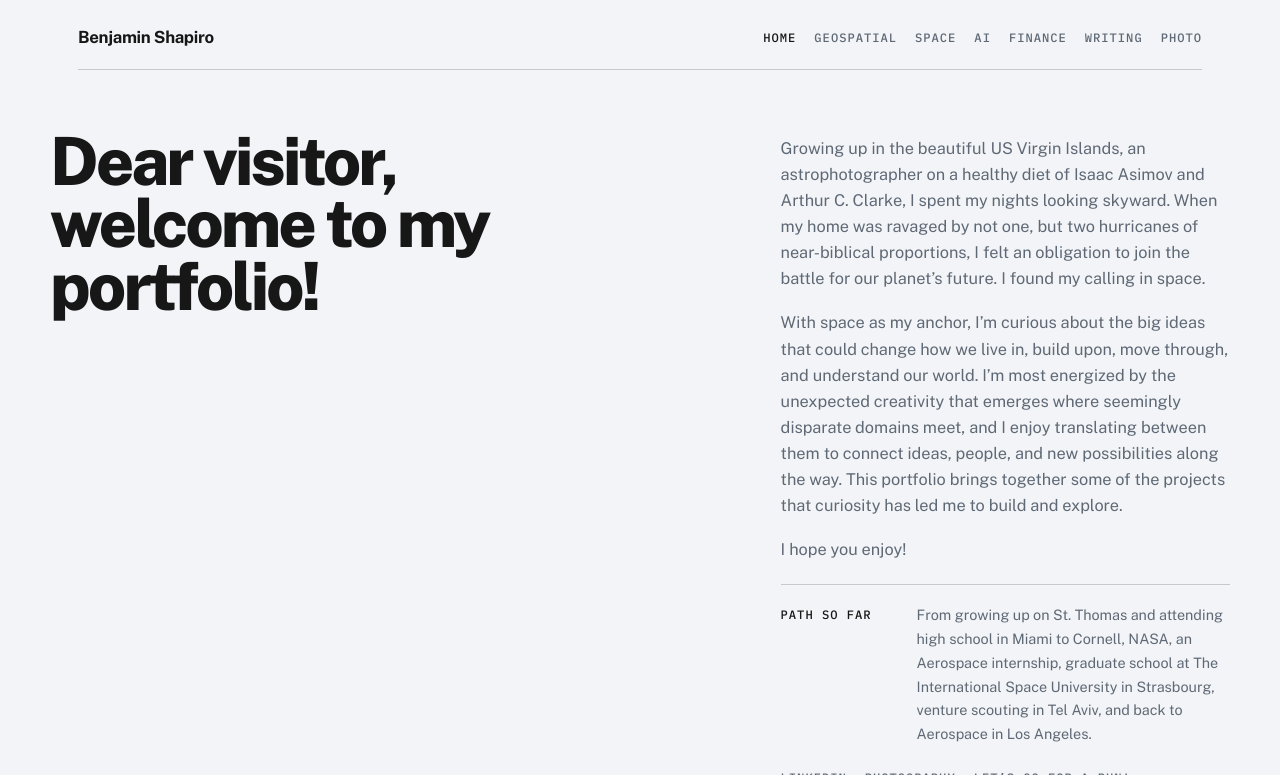
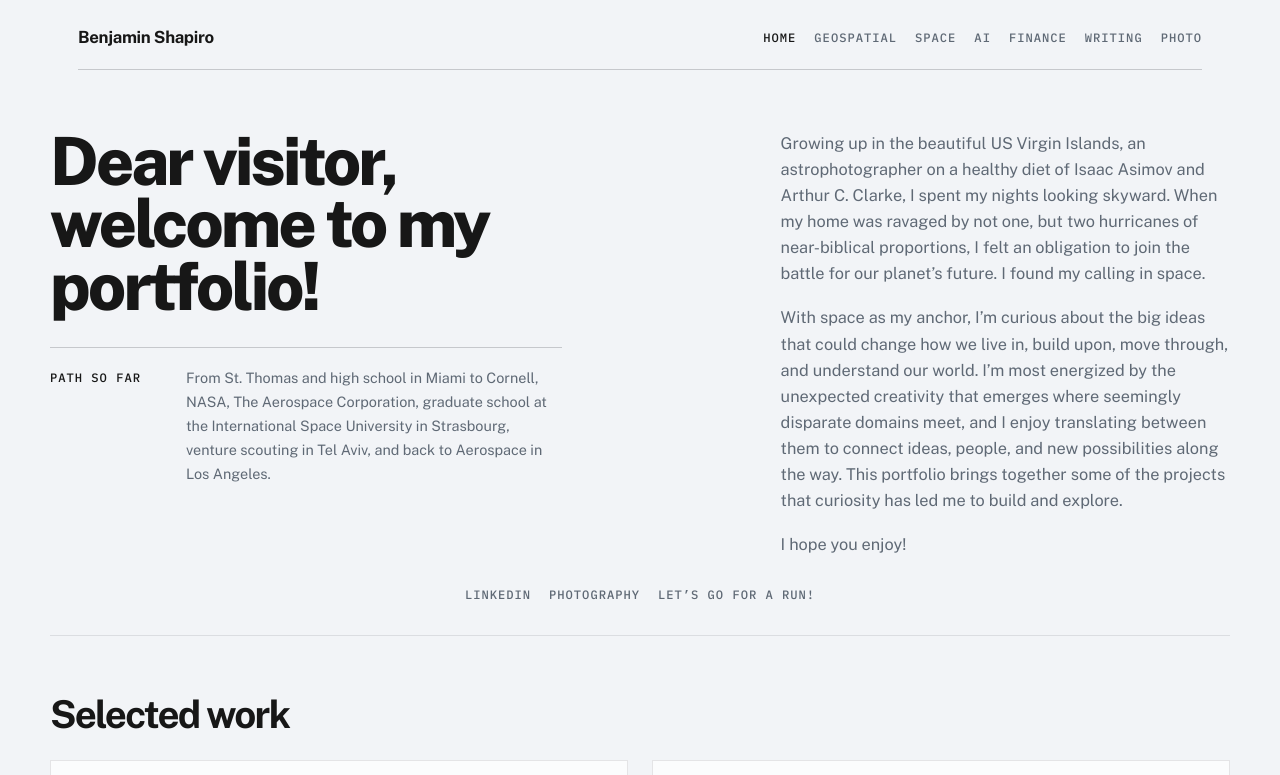
Before and after one commit to benjamin-shapiro/benjamin-shapiro.github.io, a Jekyll site: the page built from _pages/home.md, in a window 1280 px wide, cut to the strip 0-775 px from the top of the page. Built offline with Jekyll 4.4.1, drawn with Linux system fonts in a browser that asks for light colours.

Commit message:
Refine homepage hero and mobile navigation

```diff
--- a/_includes/header.html
+++ b/_includes/header.html
@@ -18,7 +18,7 @@
               {%- when "/Creative" -%}{%- assign nav_label = "Photo" -%}
             {%- endcase -%}
             <a
-              class="site-nav__link{% if my_page.url == page.url %} is-active{% endif %}"
+              class="site-nav__link{% if my_page.url == "/" %} site-nav__link--home{% endif %}{% if my_page.url == page.url %} is-active{% endif %}"
               href="{{ my_page.url | relative_url }}"
               {% if my_page.url == page.url %}aria-current="page"{% endif %}
             >
--- a/_pages/home.md
+++ b/_pages/home.md
@@ -7,7 +7,7 @@ description: Benjamin Shapiro's portfolio of projects spanning space systems, Ea
 ---
 
 <section class="hero">
-  <div>
+  <div class="hero__identity">
     <h1 class="hero__title">Dear visitor, welcome to my portfolio!</h1>
   </div>
 
@@ -31,9 +31,9 @@ description: Benjamin Shapiro's portfolio of projects spanning space systems, Ea
     <section class="hero__path" aria-labelledby="path-so-far-title">
       <h2 class="hero__path-title ui-label" id="path-so-far-title">Path so far</h2>
       <p class="hero__path-copy">
-        From growing up on St. Thomas and attending high school in Miami to Cornell, NASA, an
-        Aerospace internship, graduate school at The International Space University in
-        Strasbourg, venture scouting in Tel Aviv, and back to Aerospace in Los Angeles.
+        From St. Thomas and high school in Miami to Cornell, NASA, The Aerospace Corporation,
+        graduate school at the International Space University in Strasbourg, venture scouting in
+        Tel Aviv, and back to Aerospace in Los Angeles.
       </p>
     </section>
     <div class="hero__links">
--- a/assets/main.scss
+++ b/assets/main.scss
@@ -200,7 +200,56 @@ iframe {
 }
 
 .hero__links {
-  margin-top: 4px;
+  margin-top: 10px;
+  justify-content: center;
+}
+
+@media (min-width: 961px) {
+  .hero {
+    column-gap: 44px;
+    row-gap: 18px;
+    padding-bottom: 30px;
+  }
+
+  .hero__identity,
+  .hero__path {
+    grid-column: 1;
+    grid-row: 1 / 4;
+  }
+
+  .hero__identity {
+    align-self: start;
+    padding-bottom: 9rem;
+  }
+
+  .hero__body {
+    display: contents;
+  }
+
+  .hero__body > p:nth-of-type(1) {
+    grid-column: 2;
+    grid-row: 1;
+  }
+
+  .hero__body > p:nth-of-type(2) {
+    grid-column: 2;
+    grid-row: 2;
+  }
+
+  .hero__body > p:nth-of-type(3) {
+    grid-column: 2;
+    grid-row: 3;
+  }
+
+  .hero__path {
+    align-self: start;
+    margin-top: clamp(10.75rem, 17vw, 15.5rem);
+  }
+
+  .hero__links {
+    grid-column: 1 / -1;
+    grid-row: 4;
+  }
 }
 
 .section {
@@ -652,6 +701,10 @@ iframe {
     grid-template-columns: 1fr;
   }
 
+  .hero {
+    padding-bottom: 32px;
+  }
+
   .hero__title {
     max-width: 12ch;
   }
@@ -697,10 +750,30 @@ iframe {
     align-items: flex-start;
   }
 
+  .site-header__inner {
+    gap: 12px;
+    padding-bottom: 14px;
+  }
+
+  .site-nav {
+    width: 100%;
+    max-width: 17rem;
+    gap: 8px 14px;
+  }
+
+  .site-nav__link {
+    font-size: 0.7rem;
+    letter-spacing: 0.07em;
+  }
+
+  .site-nav__link--home {
+    display: none;
+  }
+
   .hero {
     gap: 26px;
     padding-top: 10px;
-    padding-bottom: 42px;
+    padding-bottom: 30px;
   }
 
   .hero__title {
```
